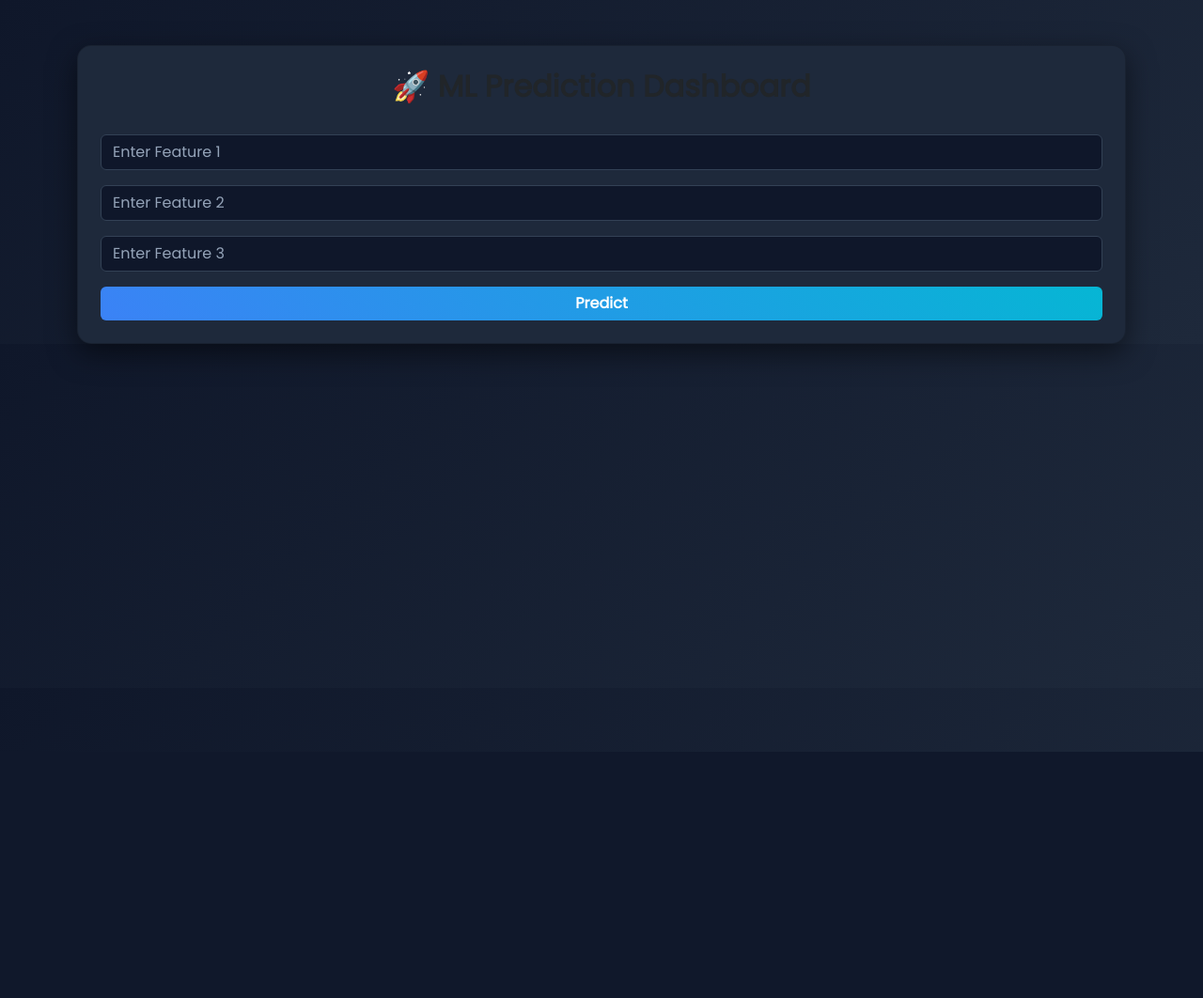
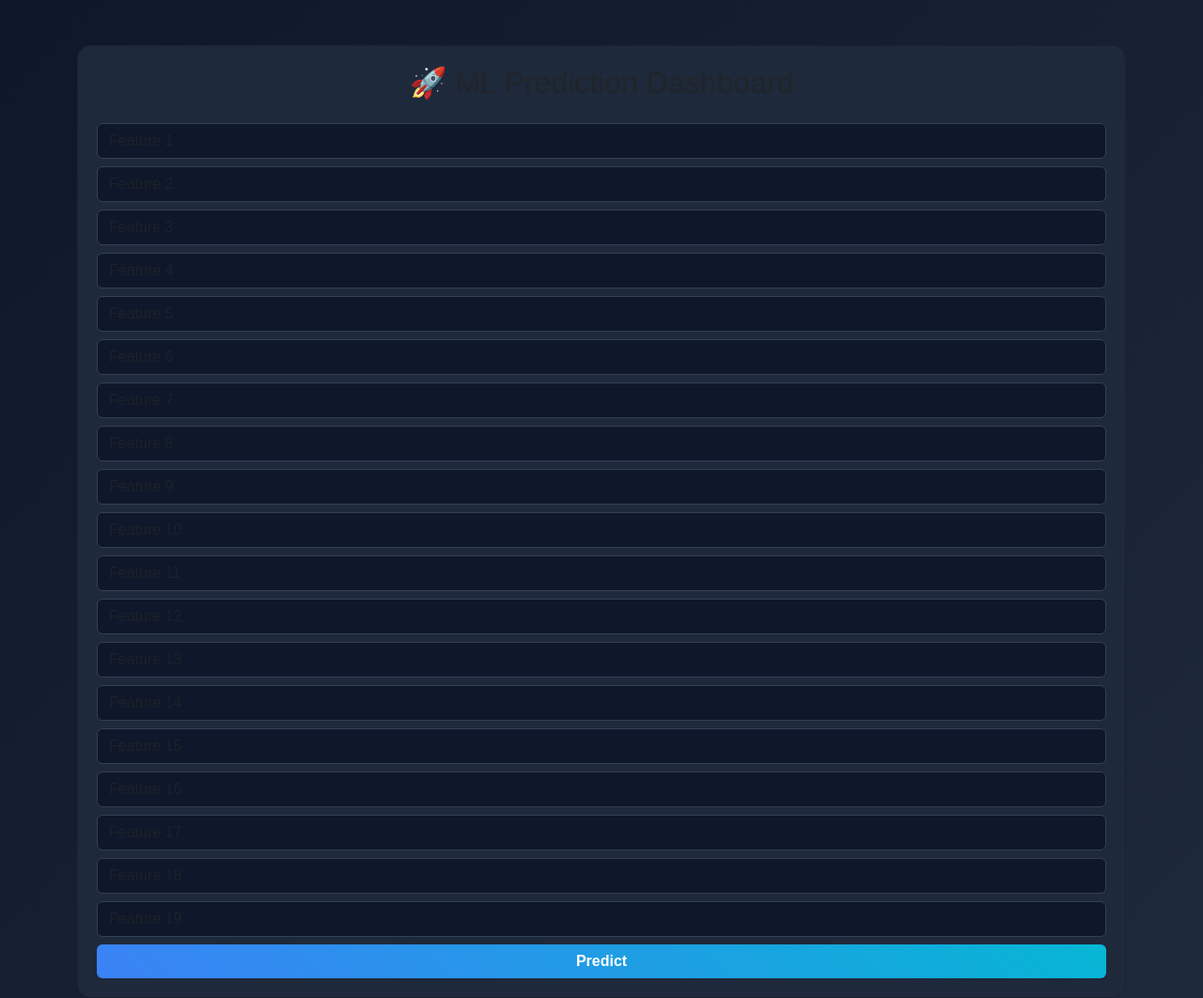
Before and after one commit to Naresh9148/ML-Project, a Flask app: page / in a window 1280 px wide. Shown: the whole page at 94% size. Before the commit the page ends 800 px from the top, so only its background shows below. Run offline with Flask 3, Linux system fonts and the light colour scheme; parts of the project's set-up code (start-up, migrations or seed data) failed here and were passed over.

Commit message:
Fixed 19 feature input

```diff
--- a/app.py
+++ b/app.py
@@ -4,6 +4,7 @@ import numpy as np
 
 app = Flask(__name__)
 
+# Load model
 model = pickle.load(open("model.pkl", "rb"))
 
 @app.route("/", methods=["GET", "POST"])
@@ -12,12 +13,17 @@ def home():
 
     if request.method == "POST":
         try:
-            # ⚠️ CHANGE INPUT COUNT IF NEEDED
-            a = float(request.form["a"])
-            b = float(request.form["b"])
-            c = float(request.form["c"])
+            features = []
 
-            prediction = model.predict([[a, b, c]])
+            # 🔥 19 FEATURES INPUT
+            for i in range(1, 20):
+                val = float(request.form.get(f"f{i}", 0))
+                features.append(val)
+
+            final_features = np.array([features])
+
+            prediction = model.predict(final_features)
+
             result = prediction[0]
 
         except Exception as e:
@@ -25,5 +31,6 @@ def home():
 
     return render_template("index.html", result=result)
 
+
 if __name__ == "__main__":
-    app.run()
+    app.run(debug=True)
--- a/templates/index.html
+++ b/templates/index.html
@@ -2,35 +2,27 @@
 <html lang="en">
 <head>
     <meta charset="UTF-8">
-    <title>ML Dashboard</title>
+    <title>ML Prediction Dashboard</title>
 
-    <!-- Bootstrap -->
     <link href="https://cdn.jsdelivr.net/npm/bootstrap@5.3.0/dist/css/bootstrap.min.css" rel="stylesheet">
-
-    <!-- Google Font -->
-    <link href="https://fonts.googleapis.com/css2?family=Poppins&display=swap" rel="stylesheet">
 
     <style>
         body {
-            font-family: 'Poppins', sans-serif;
             background: linear-gradient(135deg, #0f172a, #1e293b);
             color: white;
+            font-family: Arial;
         }
 
         .card {
             background: #1e293b;
             border-radius: 15px;
-            box-shadow: 0px 10px 30px rgba(0,0,0,0.5);
+            padding: 20px;
         }
 
         .form-control {
             background: #0f172a;
             border: 1px solid #334155;
             color: white;
-        }
-
-        .form-control::placeholder {
-            color: #94a3b8;
         }
 
         .btn-custom {
@@ -40,10 +32,6 @@
             font-weight: bold;
         }
 
-        .btn-custom:hover {
-            background: linear-gradient(45deg, #2563eb, #0891b2);
-        }
-
         .result-box {
             background: #0ea5e9;
             padding: 15px;
@@ -51,26 +39,22 @@
             margin-top: 20px;
             text-align: center;
         }
-
-        h2 {
-            font-weight: bold;
-        }
     </style>
 </head>
 
 <body>
 
 <div class="container mt-5">
-    <div class="card p-4">
+    <div class="card">
 
         <h2 class="text-center">🚀 ML Prediction Dashboard</h2>
 
-        <form method="POST" class="mt-4">
+        <form method="POST" class="mt-3">
 
-            <!-- 🔥 CHANGE INPUT COUNT BASED ON YOUR MODEL -->
-            <input type="text" name="a" class="form-control mb-3" placeholder="Enter Feature 1">
-            <input type="text" name="b" class="form-control mb-3" placeholder="Enter Feature 2">
-            <input type="text" name="c" class="form-control mb-3" placeholder="Enter Feature 3">
+            <!-- 🔥 19 INPUT FIELDS -->
+            {% for i in range(1,20) %}
+            <input type="text" name="f{{i}}" class="form-control mb-2" placeholder="Feature {{i}}">
+            {% endfor %}
 
             <button class="btn btn-custom w-100">Predict</button>
         </form>
```
